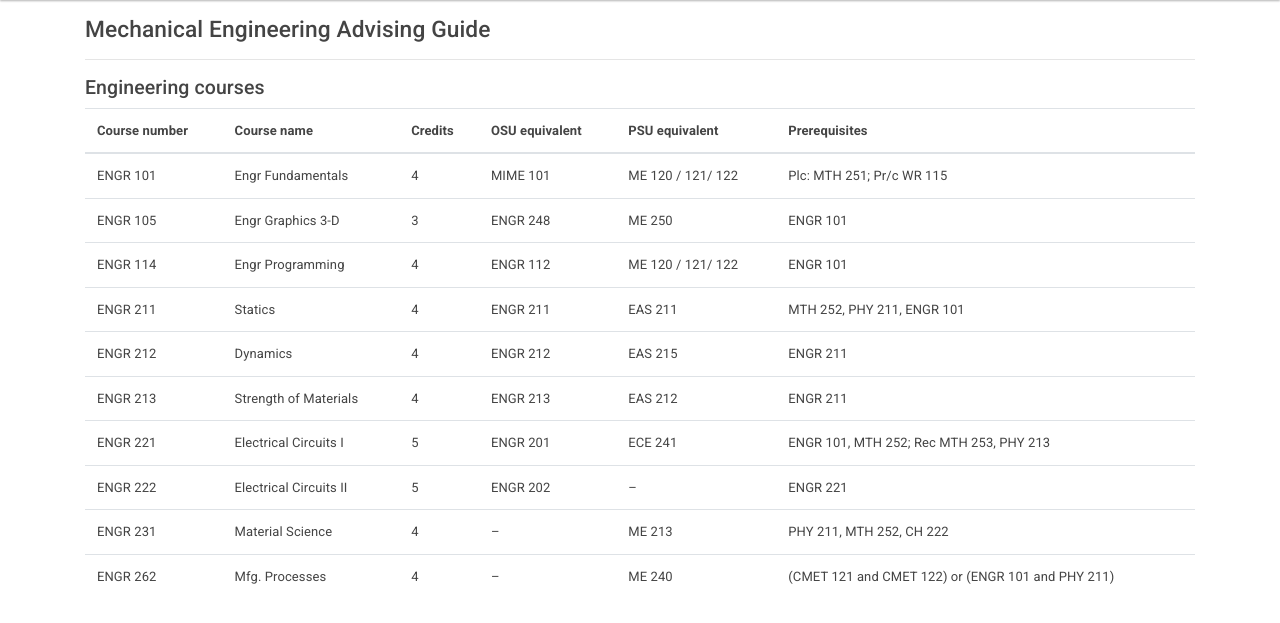
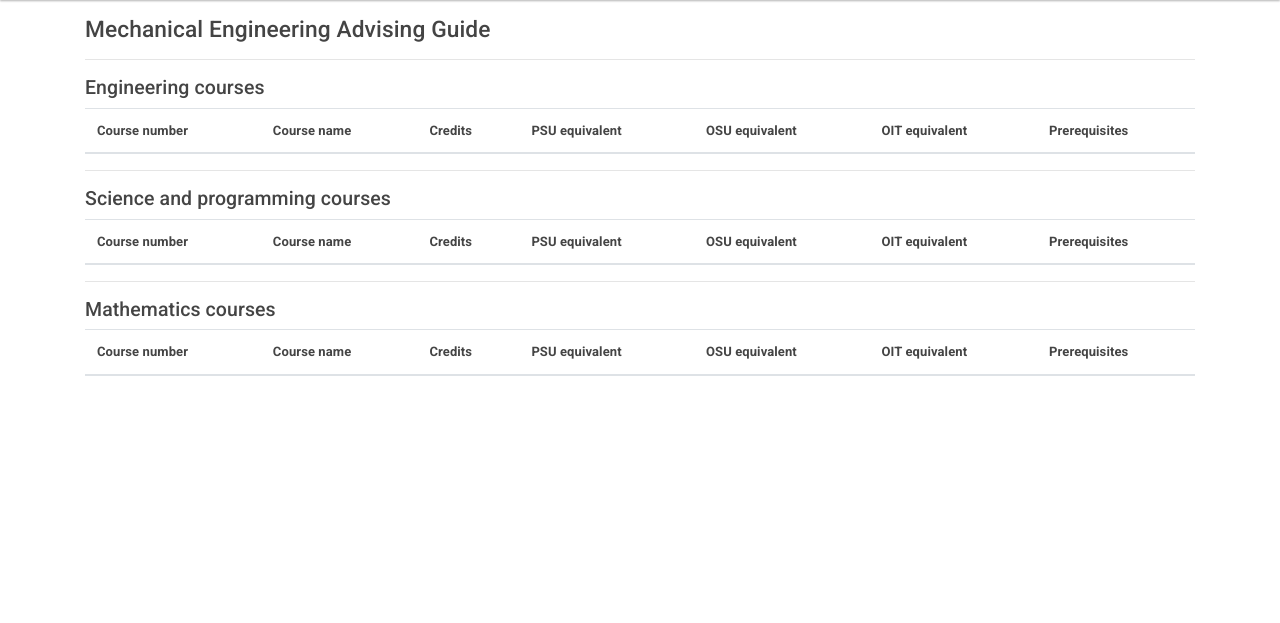
Before and after one commit to ProfessorKazarinoff/transfer-app, a Django app: page /me/ in a window 1280 px wide. Shown: the part 84-707 px from the top of the page. Run offline with Django 3.2, Linux system fonts and the light colour scheme; lists and menus that the app fills with data are empty; some libraries are stand-ins or nearby versions.

Commit message:
created the me page from database data

```diff
--- a/courses/apps.py
+++ b/courses/apps.py
@@ -2,4 +2,4 @@ from django.apps import AppConfig
 
 
 class CoursesConfig(AppConfig):
-    name = 'courses'
+    name = "courses"
--- /dev/null
+++ b/courses/urls.py
@@ -0,0 +1,8 @@
+# courses/urls.py
+
+from django.urls import path
+from .views import MeCourseView
+
+urlpatterns = [
+    path("me/", MeCourseView.as_view(), name="me_course_list"),
+]
--- a/pages/views.py
+++ b/pages/views.py
@@ -6,11 +6,14 @@ from django.views.generic import TemplateView
 class HomePageView(TemplateView):
     template_name = "home.html"
 
+
 class MePageView(TemplateView):
     template_name = "me.html"
+
 
 class CivePageView(TemplateView):
     template_name = "cive.html"
 
+
 class EePageView(TemplateView):
     template_name = "ee.html"
--- a/templates/home.html
+++ b/templates/home.html
@@ -23,7 +23,7 @@
           <div class="col-md-4">
             <h2>Mechanical Engineering</h2>
             <p>Mechanical engineering is an engineering branch that combines engineering physics and mathematics principles with materials science to design, analyze, manufacture, and maintain mechanical systems. </p>
-            <p><a class="btn btn-secondary" href="{% url 'me' %}" role="button">View details &raquo;</a></p>
+            <p><a class="btn btn-secondary" href="{% url 'me_course_list' %}" role="button">View details &raquo;</a></p>
           </div>
           <div class="col-md-4">
             <h2>Civil Engineering</h2>
--- a/templates/me.html
+++ b/templates/me.html
@@ -20,94 +20,91 @@
                 <th scope="col">Course number</th>
                 <th scope="col">Course name</th>
                 <th scope="col">Credits</th>
+                <th scope="col">PSU equivalent</th>
                 <th scope="col">OSU equivalent</th>
-                <th scope="col">PSU equivalent</th>
+                <th scope="col">OIT equivalent</th>
                 <th scope="col">Prerequisites</th>
             </tr>
         </thead>
         <tbody>
+            {% for course in object_list %}
+            {% if course.course_type == "ENGR" %}
             <tr>
-                <td>ENGR 101</td>
-                <td>Engr Fundamentals</td>
-                <td>4</td>
-                <td>MIME 101</td>
-                <td>ME 120 / 121/ 122</td>
-                <td>Plc: MTH 251; Pr/c WR 115</td>
+                <td>{{ course.course_number }}</td>
+                <td>{{ course.course_name }}</td>
+                <td>{{ course.credits }}</td>
+                <td>{{ course.psu_equivalent }}</td>
+                <td>{{ course.osu_equivalent }}</td>
+                <td>{{ course.oit_equivalent }}</td>
+                <td>{{ course.pre_reqs }}</td>
             </tr>
+            {% endif %}
+            {% endfor %}
+        </tbody>
+      </table>
+
+      <hr>
+      <h4>Science and programming courses</h4>
+      <table class="table">
+        <thead>
             <tr>
-                <td>ENGR 105</td>
-                <td>Engr Graphics 3-D</td>
-                <td>3</td>
-                <td>ENGR 248</td>
-                <td>ME 250</td>
-                <td>ENGR 101</td>
+                <th scope="col">Course number</th>
+                <th scope="col">Course name</th>
+                <th scope="col">Credits</th>
+                <th scope="col">PSU equivalent</th>
+                <th scope="col">OSU equivalent</th>
+                <th scope="col">OIT equivalent</th>
+                <th scope="col">Prerequisites</th>
             </tr>
-                <tr>
-                <td>ENGR 114</td>
-                <td>Engr Programming</td>
-                <td>4</td>
-                <td>ENGR 112</td>
-                <td>ME 120 / 121/ 122</td>
-                <td>ENGR 101</td>
+        </thead>
+        <tbody>
+            {% for course in object_list %}
+            {% if course.course_type == "SCI" %}
+            <tr>
+                <td>{{ course.course_number }}</td>
+                <td>{{ course.course_name }}</td>
+                <td>{{ course.credits }}</td>
+                <td>{{ course.psu_equivalent }}</td>
+                <td>{{ course.osu_equivalent }}</td>
+                <td>{{ course.oit_equivalent }}</td>
+                <td>{{ course.pre_reqs }}</td>
             </tr>
+            {% endif %}
+            {% endfor %}
+        </tbody>
+      </table>
+
+      <hr>
+      <h4>Mathematics courses</h4>
+      <table class="table">
+        <thead>
             <tr>
-                <td>ENGR 211</td>
-                <td>Statics</td>
-                <td>4</td>
-                <td>ENGR 211</td>
-                <td>EAS 211</td>
-                <td>MTH 252, PHY 211, ENGR 101</td>
+                <th scope="col">Course number</th>
+                <th scope="col">Course name</th>
+                <th scope="col">Credits</th>
+                <th scope="col">PSU equivalent</th>
+                <th scope="col">OSU equivalent</th>
+                <th scope="col">OIT equivalent</th>
+                <th scope="col">Prerequisites</th>
             </tr>
+        </thead>
+        <tbody>
+            {% for course in object_list %}
+            {% if course.course_type == "MTH" %}
             <tr>
-                <td>ENGR 212</td>
-                <td>Dynamics</td>
-                <td>4</td>
-                <td>ENGR 212</td>
-                <td>EAS 215</td>
-                <td>ENGR 211</td>
+                <td>{{ course.course_number }}</td>
+                <td>{{ course.course_name }}</td>
+                <td>{{ course.credits }}</td>
+                <td>{{ course.psu_equivalent }}</td>
+                <td>{{ course.osu_equivalent }}</td>
+                <td>{{ course.oit_equivalent }}</td>
+                <td>{{ course.pre_reqs }}</td>
             </tr>
-            <tr>
-                <td>ENGR 213</td>
-                <td>Strength of Materials</td>
-                <td>4</td>
-                <td>ENGR 213</td>
-                <td>EAS 212</td>
-                <td>ENGR 211</td>
-            </tr>
-            <tr>
-                <td>ENGR 221</td>
-                <td>Electrical Circuits I</td>
-                <td>5</td>
-                <td>ENGR 201</td>
-                <td>ECE 241</td>
-                <td>ENGR 101, MTH 252; Rec MTH 253, PHY 213</td>
-            </tr>
-            <tr>
-                <td>ENGR 222</td>
-                <td>Electrical Circuits II</td>
-                <td>5</td>
-                <td>ENGR 202</td>
-                <td>&#8211;</td>
-                <td>ENGR 221</td>
-            </tr>
-            <tr>
-                <td>ENGR 231</td>
-                <td>Material Science</td>
-                <td>4</td>
-                <td>&#8211;</td>
-                <td>ME 213</td>
-                <td>PHY 211, MTH 252, CH 222</td>
-            </tr>
-                <tr>
-                <td>ENGR 262</td>
-                <td>Mfg. Processes</td>
-                <td>4</td>
-                <td>&#8211;</td>
-                <td>ME 240</td>
-                <td>(CMET 121 and CMET 122) or (ENGR 101 and PHY 211)</td>
-            </tr>
-            </tbody>
+            {% endif %}
+            {% endfor %}
+        </tbody>
       </table>
+
     </div>
 
 {% endblock content %}
--- a/transfer_project/urls.py
+++ b/transfer_project/urls.py
@@ -5,5 +5,6 @@ from django.urls import path, include
 
 urlpatterns = [
     path("", include("pages.urls")),
+    path("courses/", include("courses.urls")),
     path("admin/", admin.site.urls),
 ]
--- a/users/apps.py
+++ b/users/apps.py
@@ -2,4 +2,4 @@ from django.apps import AppConfig
 
 
 class UsersConfig(AppConfig):
-    name = 'users'
+    name = "users"
--- a/users/models.py
+++ b/users/models.py
@@ -1,6 +1,7 @@
 # users/models.py
 from django.contrib.auth.models import AbstractUser
 from django.db import models
+
 
 class CustomUser(AbstractUser):
     # add additional fields in here
```
Also changed, not shown: courses/fixtures/database_data.json (+1 -1 lines), courses/models.py (+15 -12 lines), courses/views.py (+7 -2 lines), transfer_project/settings.py (+4 -5 lines), users/admin.py (+6 -1 lines), users/forms.py (+4 -4 lines), courses/migrations/0001_initial.py, courses/migrations/0002_auto_20200826_1250.py, users/migrations/0001_initial.py.
